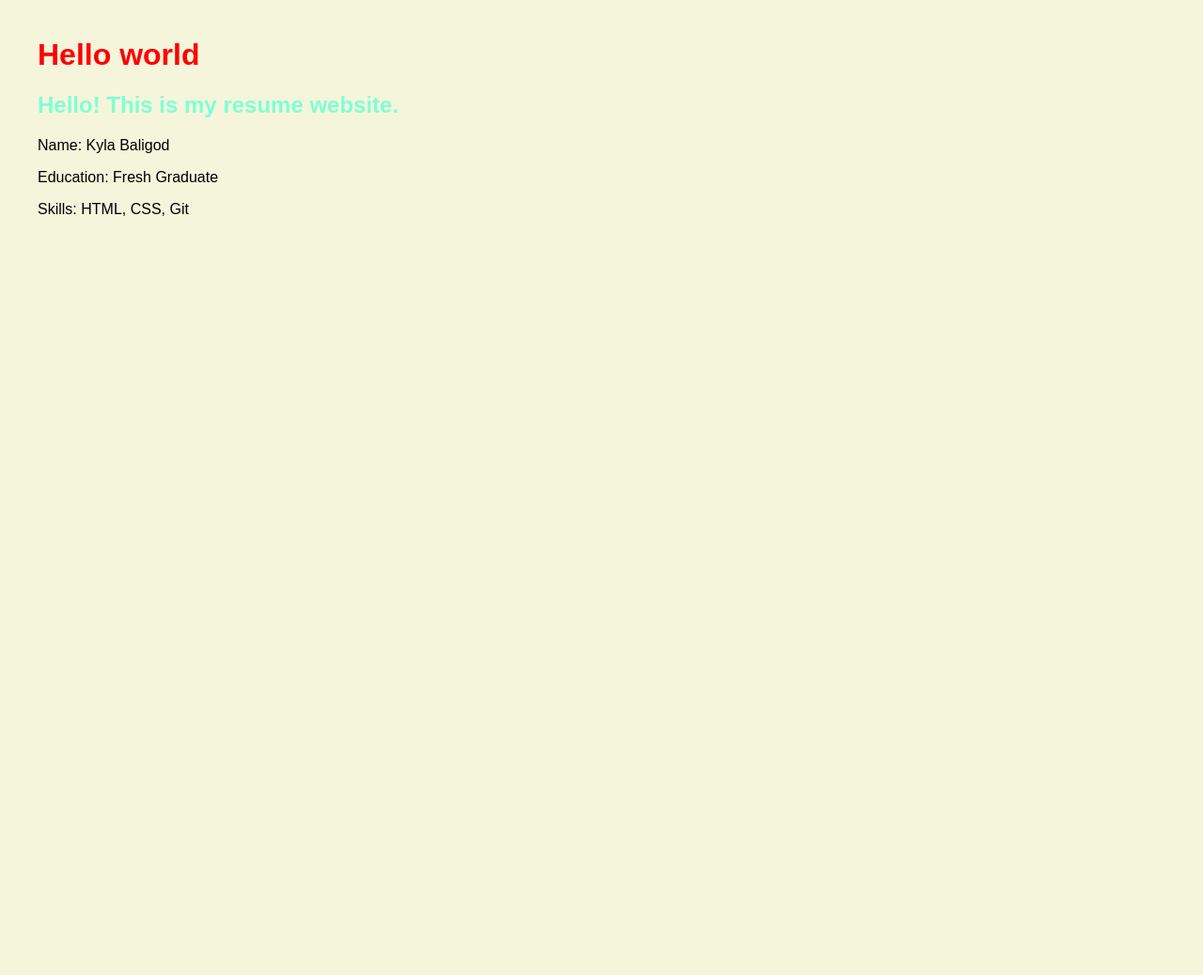
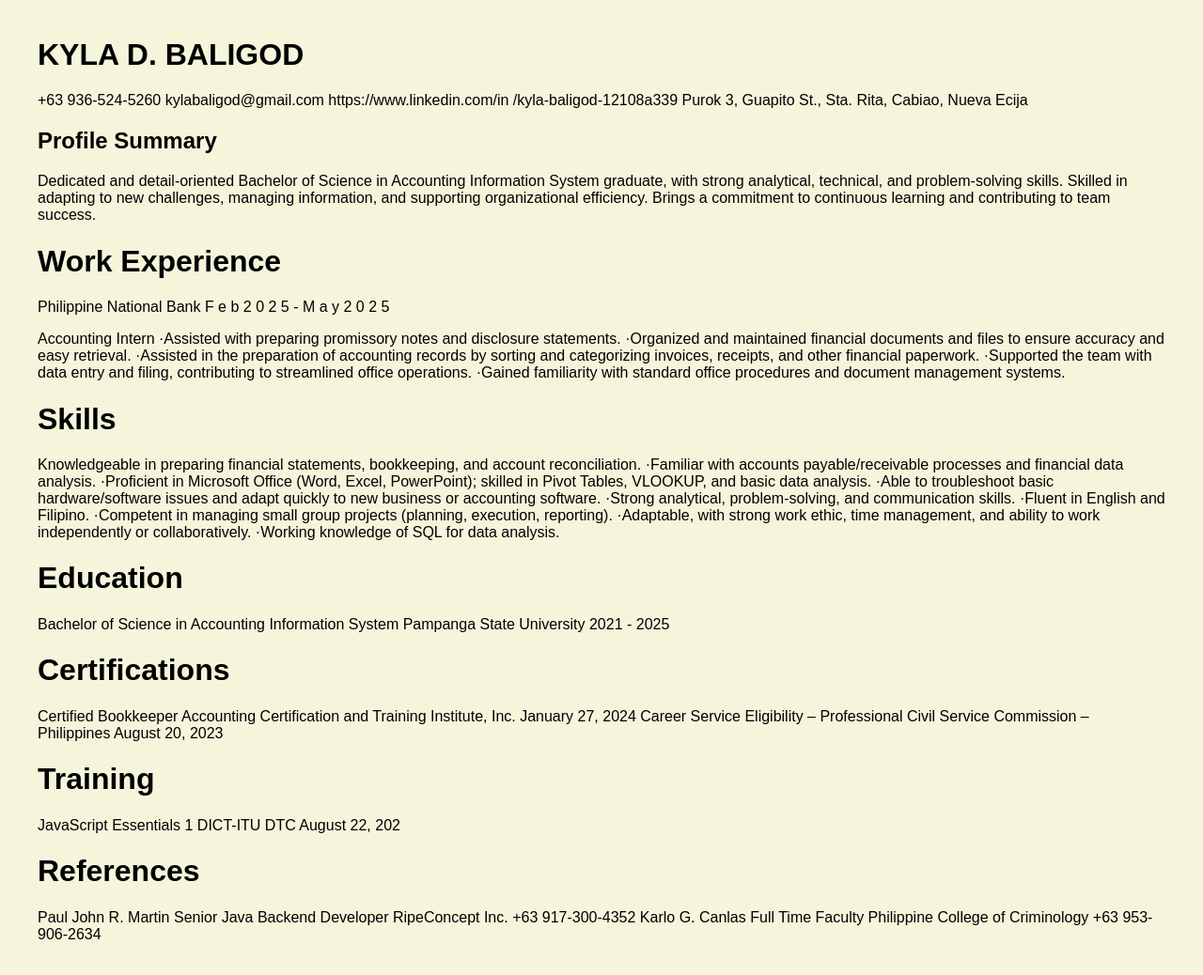
Before and after one commit to kylabaligod/Resume-website, a plain HTML site: page index.html in a window 1280 px wide. Shown: the whole page at 94% size. Before the commit the page ends 800 px from the top, so only its background shows below. Drawn offline with Linux system fonts and the light colour scheme.

Commit message:
Draft index.html

```diff
--- a/index.html
+++ b/index.html
@@ -8,16 +8,84 @@
     <title>My Resume</title>
     <style>
         body { background-color: beige; font-family: Arial, sans-serif; margin: 40px; }
-        h1 { color: red; }
-        h2 { color: aquamarine; }
+        h1 { color: black; }
+        h2 { color: black; }
         p { color: black; }
     </style>
 </head>
 <body>
-    <h1>Hello world</h1>
-    <h2>Hello! This is my resume website.</h2>
-    <p>Name: Kyla Baligod</p>
-    <p>Education: Fresh Graduate</p>
-    <p>Skills: HTML, CSS, Git</p>
+    <h1>KYLA D. BALIGOD</h1>
+        <p>+63 936-524-5260
+kylabaligod@gmail.com
+https://www.linkedin.com/in
+/kyla-baligod-12108a339
+Purok 3, Guapito St., Sta. Rita,
+Cabiao, Nueva Ecija</p>
+        <h2>Profile Summary</h2>
+          <p>Dedicated and detail-oriented Bachelor of Science in Accounting Information System
+graduate, with strong analytical, technical, and problem-solving skills. Skilled in
+adapting to new challenges, managing information, and supporting organizational
+efficiency. Brings a commitment to continuous learning and contributing to team
+success. </p>
+
+    <h1>Work Experience</h1>
+        <p>Philippine National Bank   F e b  2 0 2 5  -  M a y  2 0 2 5</p>
+        <p>Accounting Intern
+·Assisted with preparing promissory notes and disclosure statements.
+·Organized and maintained financial documents and files to ensure accuracy and easy
+retrieval.
+·Assisted in the preparation of accounting records by sorting and categorizing invoices,
+receipts, and other financial paperwork.
+·Supported the team with data entry and filing, contributing to streamlined office
+operations.
+·Gained familiarity with standard office procedures and document management systems.</p>
+
+    <h1>Skills</h1>
+            <p>Knowledgeable in preparing financial statements, bookkeeping, and account
+reconciliation.
+·Familiar with accounts payable/receivable processes and financial data analysis.
+·Proficient in Microsoft Office (Word, Excel, PowerPoint); skilled in Pivot Tables,
+VLOOKUP, and basic data analysis.
+·Able to troubleshoot basic hardware/software issues and adapt quickly to new business
+or accounting software.
+·Strong analytical, problem-solving, and communication skills.
+·Fluent in English and Filipino.
+·Competent in managing small group projects (planning, execution, reporting).
+·Adaptable, with strong work ethic, time management, and ability to work independently
+or collaboratively.
+·Working knowledge of SQL for data analysis.</p>
+
+    <h1>Education</h1>
+        <p>Bachelor of Science in Accounting
+Information System
+Pampanga State University
+2021 - 2025</p>
+
+    <h1>Certifications</h1>
+        <p>Certified Bookkeeper
+Accounting Certification and
+Training Institute, Inc.
+January 27, 2024
+Career Service Eligibility –
+Professional
+Civil Service Commission –
+Philippines
+August 20, 2023</p>
+
+    <h1>Training</h1>
+        <p>JavaScript Essentials 1
+DICT-ITU DTC
+August 22, 202</p>
+
+    <h1>References</h1>
+        <p>Paul John R. Martin
+Senior Java Backend Developer
+RipeConcept Inc.
++63 917-300-4352
+Karlo G. Canlas
+Full Time Faculty
+Philippine College of Criminology
++63 953-906-2634</p>
+
 </body>
 </html>
```
